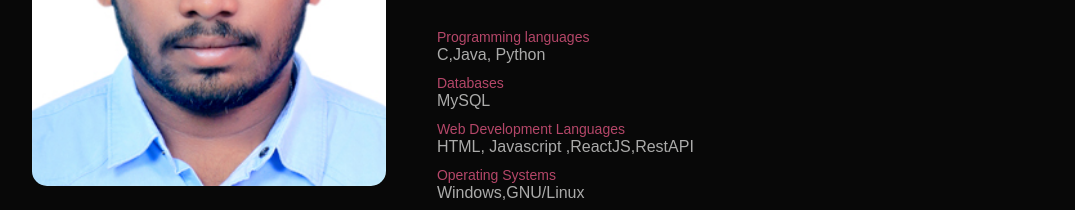
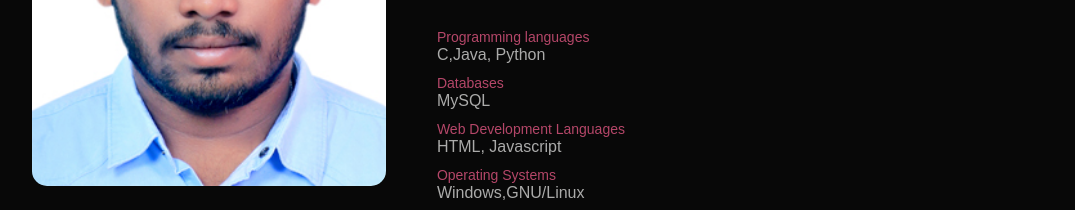
Before and after one commit to RamaiahPadala/portfolio, a plain HTML site: page index.html in a window 1280 px wide. Shown: the part 1160-1370 px from the top of the page, without its empty margins (102-1177 px from the left). Drawn offline with Linux system fonts and the light colour scheme.

Commit message:
Update index.html

```diff
--- a/index.html
+++ b/index.html
@@ -58,7 +58,7 @@
                     <ul>
                         <li><span>Programming languages</span><br>C,Java, Python</li>
                         <li><span>Databases</span><br>MySQL</li>
-                        <li><span>Web Development Languages</span><br>HTML, Javascript ,ReactJS,RestAPI</li>
+                        <li><span>Web Development Languages</span><br>HTML, Javascript </li>
                         <li><span>Operating Systems</span><br>Windows,GNU/Linux</li>
                     </ul>
                 </div>
```
